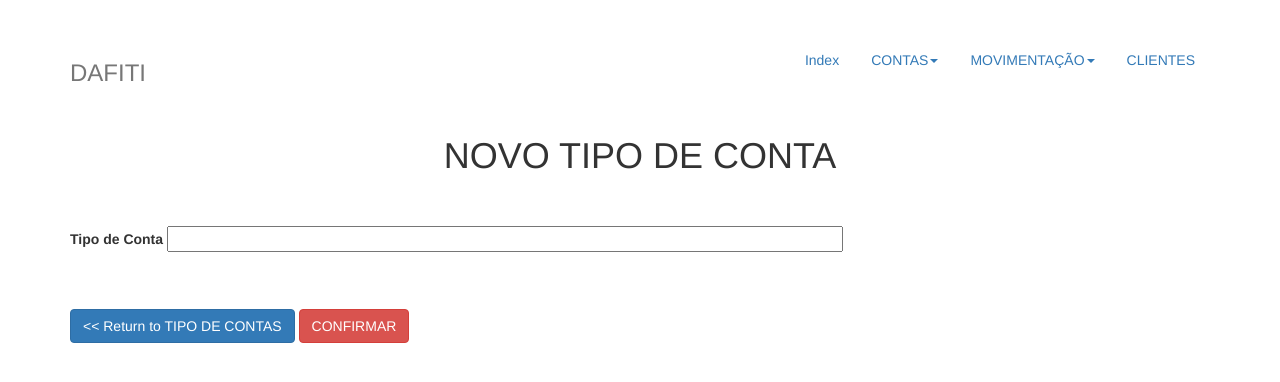
After one commit to RicardoTurco/DAFITI_frontend, a Django app: page /tipo-conta-new/ in a window 1280 px wide. The commit adds this page. Shown: the top 382 px of the page. Run offline with Django 3.2, Linux system fonts and the light colour scheme; some libraries are stand-ins or nearby versions.

Commit message:
add: Rendering TIPO CONTAS template file

```diff
--- a/dafiti/urls.py
+++ b/dafiti/urls.py
@@ -15,10 +15,14 @@ Including another URLconf
 """
 from django.contrib import admin
 from django.urls import path
-from transacoes.views import index
+from transacoes.views import index, tp_contas, tp_conta_new, criar_tp_conta, deletar_tp_conta
 
 
 urlpatterns = [
     path('', index, name='index'),
+    path('tipo-contas/', tp_contas, name='tipo_contas'),
+    path('tipo-conta-new/', tp_conta_new, name='tipo_conta_new'),
+    path('criar-tp-conta/', criar_tp_conta, name='criar_tp_conta'),
+    path('deletar-tp-conta/<str:idtipoconta>', deletar_tp_conta, name='deletar_tp_conta'),
     path('admin/', admin.site.urls),
 ]
--- a/transacoes/templates/transacoes/base.html
+++ b/transacoes/templates/transacoes/base.html
@@ -25,7 +25,7 @@
 							<a class="dropdown-toggle" data-toggle="dropdown" href="#">CONTAS<span class="caret"></span></a>
 							<ul class="dropdown-menu">
 							  <li><a href="">Detalhes</a></li>
-							  <li><a href="">Tipo de Contas</a></li>
+							  <li><a href="{% url 'tipo_contas' %}">Tipo de Contas</a></li>
 							</ul>
 						</li>
 
--- /dev/null
+++ b/transacoes/templates/transacoes/tipo_conta_new.html
@@ -0,0 +1,28 @@
+{% extends 'transacoes/base.html' %}
+
+{% block title %}..: Novo Tipo Conta :..{% endblock %}
+
+{% block content %}
+
+    <br>
+    <h1 align="center">NOVO TIPO DE CONTA</h1>
+    <br><br>
+
+    <form id="novo_tp_conta" method="POST" action="{% url 'criar_tp_conta' %}">
+        {% csrf_token %}
+
+        <div class="form-group">
+            <label for="tipoconta">Tipo de Conta</label>
+            <input type="text" name="tipoconta" class="form-control-plaintext" size=80>
+        </div>
+
+        <br><br>
+        <div class="form-group">
+            <a class="btn btn-primary" href="{% url 'tipo_contas' %}"><< Return to TIPO DE CONTAS</a>
+            <button type="submit" class="btn btn-danger">CONFIRMAR</button>
+        <div>
+        <br>
+
+    </form>
+
+{% endblock %}
--- a/transacoes/views.py
+++ b/transacoes/views.py
@@ -1,5 +1,35 @@
-from django.shortcuts import render
+import os
+import requests
+from django.shortcuts import render, redirect
 
 
 def index(request):
     return render(request, 'transacoes/index.html', {'user': None})
+
+
+def tp_contas(request):
+    url_tp_contas = os.getenv('URL_API') + 'tipo-contas'
+    response = requests.get(url_tp_contas)
+    tp_contas = response.json()
+    return render(request, 'transacoes/tipo_contas.html', {'tp_contas': tp_contas, 'status_tp_contas': response.status_code})
+
+
+def tp_conta_new(request):
+    return render(request, 'transacoes/tipo_conta_new.html')
+
+
+def criar_tp_conta(request):
+    url_criar_tp_conta = os.getenv('URL_API') + 'tipo-contas'
+
+    tipo_conta = {
+        'tipoconta': request.POST.get('tipoconta')
+    }
+    response = requests.post(url_criar_tp_conta, json=tipo_conta)
+    return redirect('tipo_contas')
+
+
+def deletar_tp_conta(request, idtipoconta=None):
+    url_tp_conta = os.getenv('URL_API') + 'tipo-contas/id/' + idtipoconta
+
+    response_tp_conta = requests.delete(url_tp_conta)
+    return redirect('tipo_contas')
```
Also changed, not shown: transacoes/templates/transacoes/tipo_contas.html (added, +36 -0 lines).
